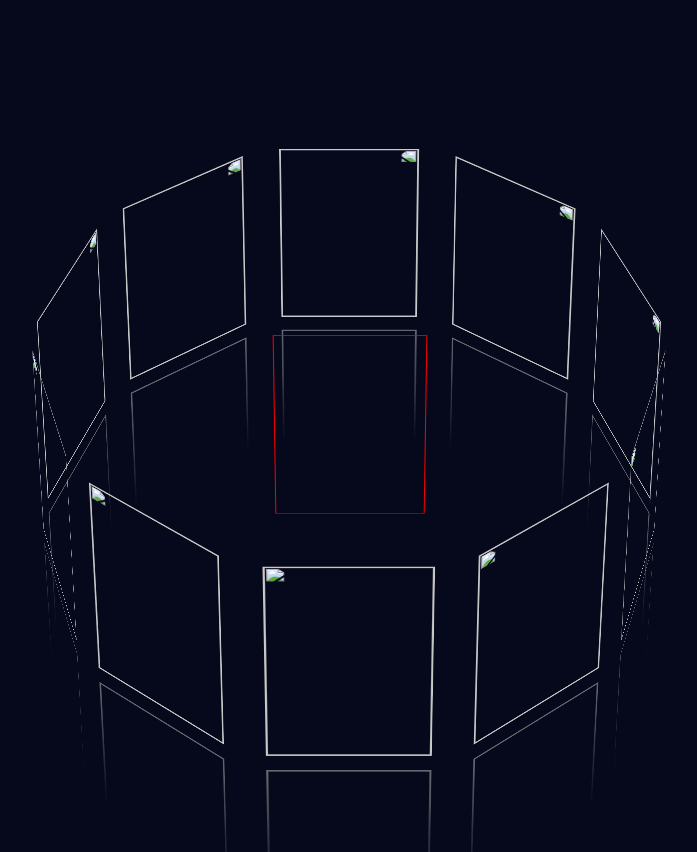
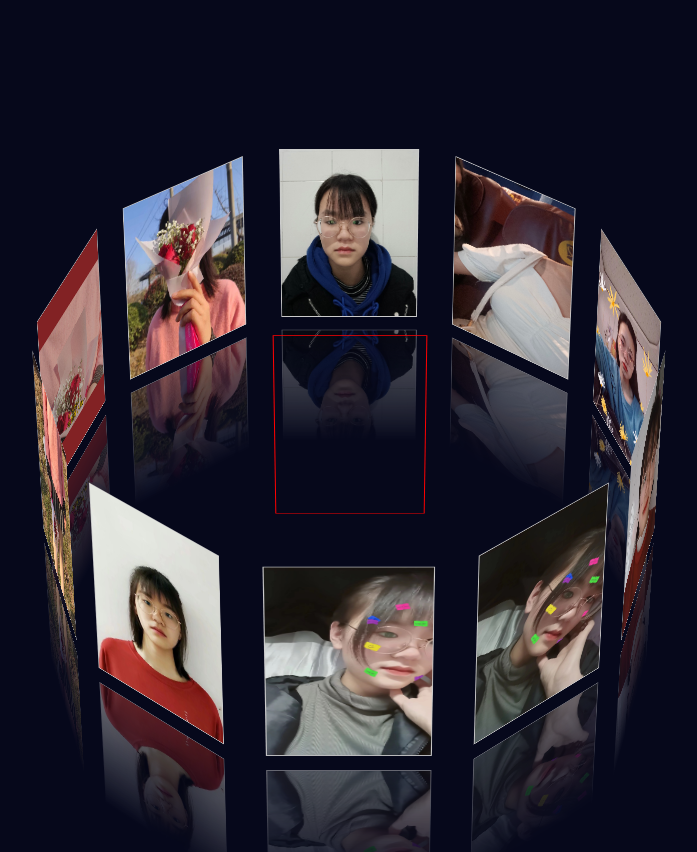
Before and after one commit to lwz0705/lwz0705.github.io, a plain HTML site: page index.html in a window 1280 px wide. Shown: the whole page, without its empty margins (290-987 px from the left). Drawn offline with Linux system fonts and the light colour scheme.

Commit message:
Update index.html

```diff
--- a/index.html
+++ b/index.html
@@ -5,7 +5,7 @@
     <meta charset="UTF-8">
     <meta http-equiv="X-UA-Compatible" content="IE=edge">
     <meta name="viewport" content="width=device-width, initial-scale=1.0">
-    <title>Document</title>
+    <title>她</title>
     <style>
         body {
             background: #06081B;
@@ -133,16 +133,16 @@
 <body>
     <div class="show">
         <div class="box">
-            <img src="./IMG_0797.JPG" class="img1">
-            <img src="./IMG_0906(20210626-153104).JPG" class="img2">
-            <img src="./IMG_0909(20210728-093449).JPG" class="img3">
-            <img src="./IMG_0910(20210728-093449).JPG" class="img4">
-            <img src="./IMG_0913(20210728-093449).JPG" class="img5">
-            <img src="./IMG_0955(20210626-153104).JPG" class="img6">
-            <img src="./IMG_0956(20210626-153104).JPG" class="img7">
-            <img src="./IMG_0960(20210728-093449).JPG" class="img8">
-            <img src="./IMG_1031(20210728-093449).JPG" class="img9">
-            <img src="./IMG_1147.JPG" class="img10">
+            <img src="./旋转/IMG_0797.JPG" class="img1">
+            <img src="./旋转/IMG_0906(20210626-153104).JPG" class="img2">
+            <img src="./旋转/IMG_0909(20210728-093449).JPG" class="img3">
+            <img src="./旋转/IMG_0910(20210728-093449).JPG" class="img4">
+            <img src="./旋转/IMG_0913(20210728-093449).JPG" class="img5">
+            <img src="./旋转/IMG_0955(20210626-153104).JPG" class="img6">
+            <img src="./旋转/IMG_0956(20210626-153104).JPG" class="img7">
+            <img src="./旋转/IMG_0960(20210728-093449).JPG" class="img8">
+            <img src="./旋转/IMG_1031(20210728-093449).JPG" class="img9">
+            <img src="./旋转/IMG_1147.JPG" class="img10">
         </div>
     </div>
 </body>
```
